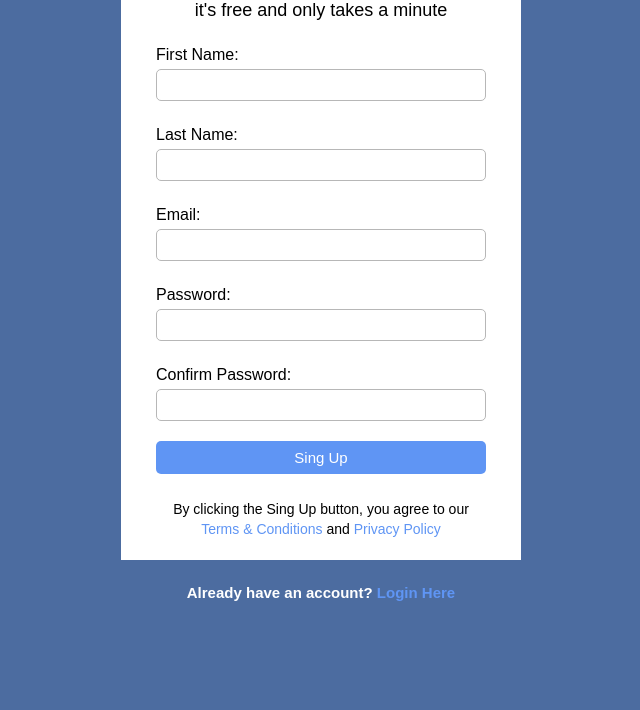
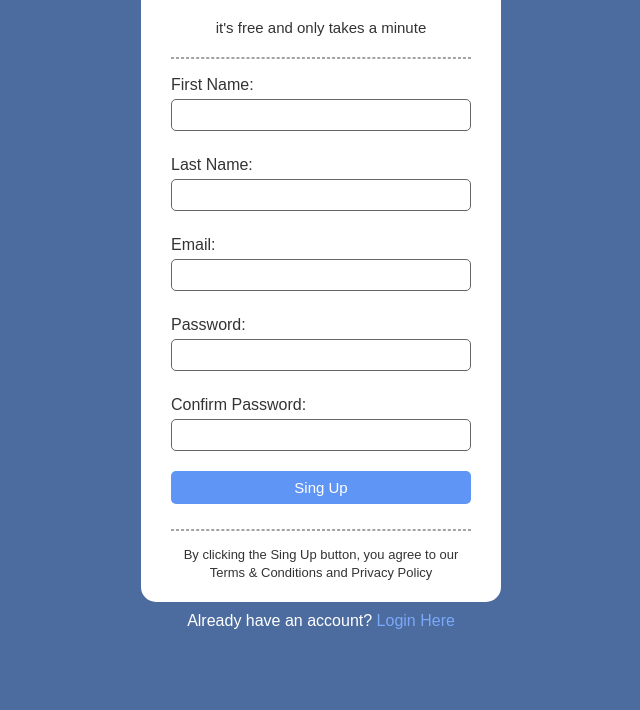
Before and after one commit to William-italia/FrontEndLearning, a plain HTML site: page CSSANDBOX/10_form_styling/10_form_styling.html in a window 1280 px wide. Shown: the part 290-1000 px from the top of the page, without its empty margins (319-959 px from the left). Drawn offline with Linux system fonts and the light colour scheme.

Commit message:
form styling challenge easy

```diff
--- a/CSSANDBOX/10_form_styling/10_form_styling.html
+++ b/CSSANDBOX/10_form_styling/10_form_styling.html
@@ -11,8 +11,9 @@
     <div class="container">
         <div class="form-wrap">
             <h1>Sign Up</h1>
-            <p class="border-bottom-p">it's free and only takes a minute</p>
+            <p class="subtitle">it's free and only takes a minute</p>
             <form>
+                <div class="linha linha1"></div>
                 <div class="form-group">
                     <label for="first-name">First Name:</label>
                     <input type="text" name="firstName" id="first-name"/>
@@ -29,11 +30,14 @@
                     <label for="pwd">Password:</label>
                     <input type="password" name="PWD" id="pwd"/>
                 </div>
+
                 <div class="form-group">
                     <label for="pwd-confirm">Confirm Password:</label>
                     <input type="password" name="PWD-Confirm" id="pwd-confirm"/>
                 </div>
+
                 <button type="submit" class="btn">Sing Up</button>
+                <div class="linha linha2"></div>
                 <p class="bottom-text">By clicking the Sing Up button, you agree to our <a href="#">Terms & Conditions</a> and <a href="#">Privacy Policy</a></p>
             </form>
         </div>
--- a/CSSANDBOX/10_form_styling/assets/css/styles.css
+++ b/CSSANDBOX/10_form_styling/assets/css/styles.css
@@ -12,47 +12,50 @@ body {
 
 a {
     text-decoration: none;
-    color: #5f95f4;
+    color: #333;
 }
 
+/* container */
 .container {
-    background: #fff;
+    margin:  auto;
+    max-width: 400px;
     position: relative;
     top: 200px;
-    width: 400px;
-    height: 650px;
-    margin: auto;
-    padding: 20px 35px;
+    padding: 20px;
 }
 
-.form-group {
-    margin-top: 25px;
+
+/* .form-wrap */
+.form-wrap {
+    background: #fff;
+    color: #333;
+    padding: 20px 30px;
+    border-radius: 15px;
+}
+
+.form-wrap h1, .form-wrap p, footer p {
+    text-align: center;
 }
 
 .form-wrap h1 {
     color: #3b7be9;
-    font-size: 40px;
-    text-align: center;
-}
-
-.form-wrap p {
-    text-align: center;
-}
-
-.border-bottom-p  {
-    font-size:18px;
-    margin-top: 25px;
+    font-size: 30px;
     position: relative;
 }
 
-.border-bottom-p::before {
+.form-wrap h1::before {
     content: "";
     position: absolute;
-    border-bottom: 3px solid #5f95f4;
+    border-bottom: 3px solid #3b7be9;
     width: 80%;
     left: 35px;
-    bottom: 32px;
-    /* top: 25px; */
+    top: 45px;
+}
+
+.subtitle {
+    font-size:15px;
+    padding: 5px;
+    margin: 30px 0 8px 0;
 }
 
 .form-wrap .bottom-text {
@@ -61,31 +64,38 @@ a {
     line-height: 20px;
 }
 
+/* form-group */
+.form-wrap .form-group {
+    margin-top: 25px;
+}
+
 
 .form-group input {
     display: block;
-    border: 1px solid #b7b7b7;
-    border-radius: 5px;
     width: 100%;
     height: 2rem;
     padding: 5px;
     margin-top: 5px;
+    border-radius: 5px;
+    border: 1px solid #666;
+    color: #666;
 }
 .form-group input:focus {
     outline: none;
 }
 
+/* btn  */
 .btn {
-    cursor: pointer;
-    background-color: #5f95f4;
-    color: #fff;
     display: block;
     width: 100%;
     padding: .5rem;
     margin: 20px 0 25px 0;
+    background-color: #5f95f4;
+    color: #fff;
     border: none;
     border-radius: 5px;
     font-size: 15px;
+    cursor: pointer;
     transition: .5s;
 }
 .btn:hover {
@@ -101,10 +111,26 @@ a {
     font-size: 15px;
 }
 
-footer p {
-    font-size: 15px;
+ .form-wrap .bottom-text {
+    font-size: 13px;
+    line-height: 1.4em;
+    margin-top: 15px;
+ }
+/* footer */
+ footer {
     text-align: center;
-    margin-top: 45px;
+    margin-top: 10px;
     color: #fff;
-    font-weight: 600;
 }
+
+footer a {
+    color: #7ba9f8;
+}
+.linha {
+    position: relative;
+    border: 1px dashed #a3a3a3;
+}
+
+.linha1 {
+    top: 8px;
+}
```
Also changed, not shown: CSSANDBOX/07_menus.html (+1 -2 lines).
